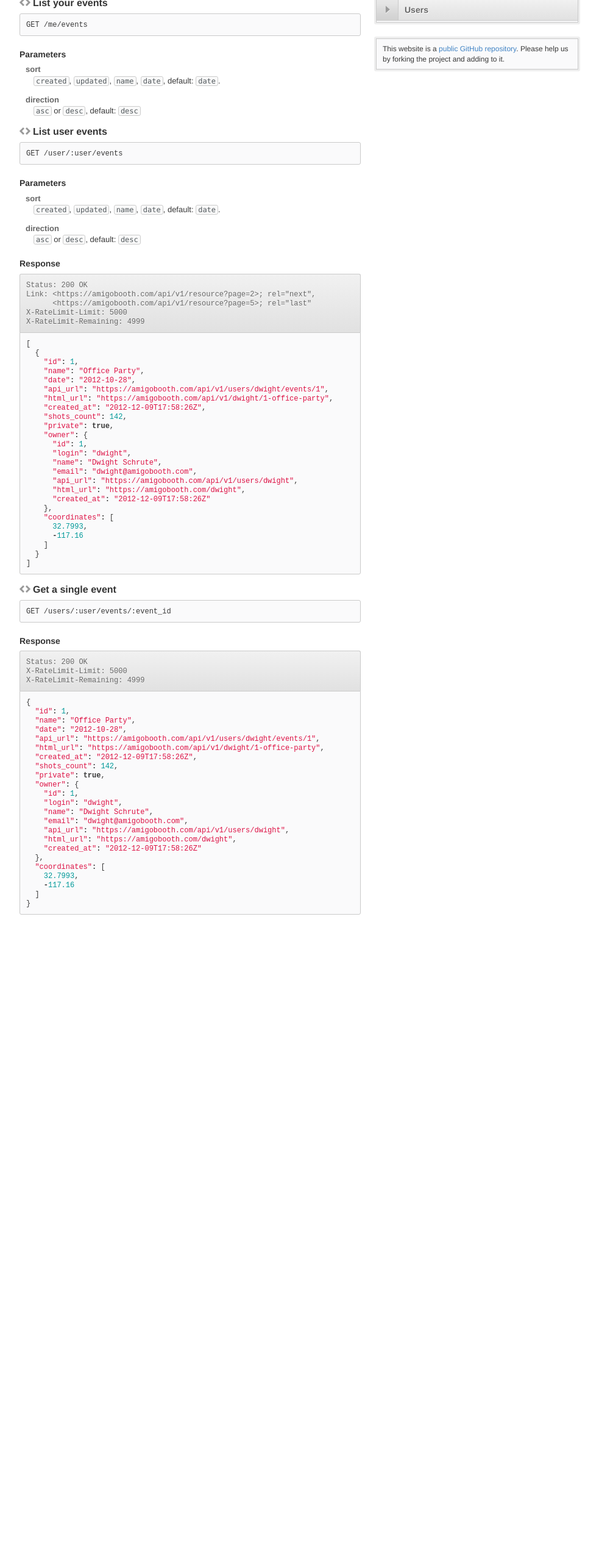
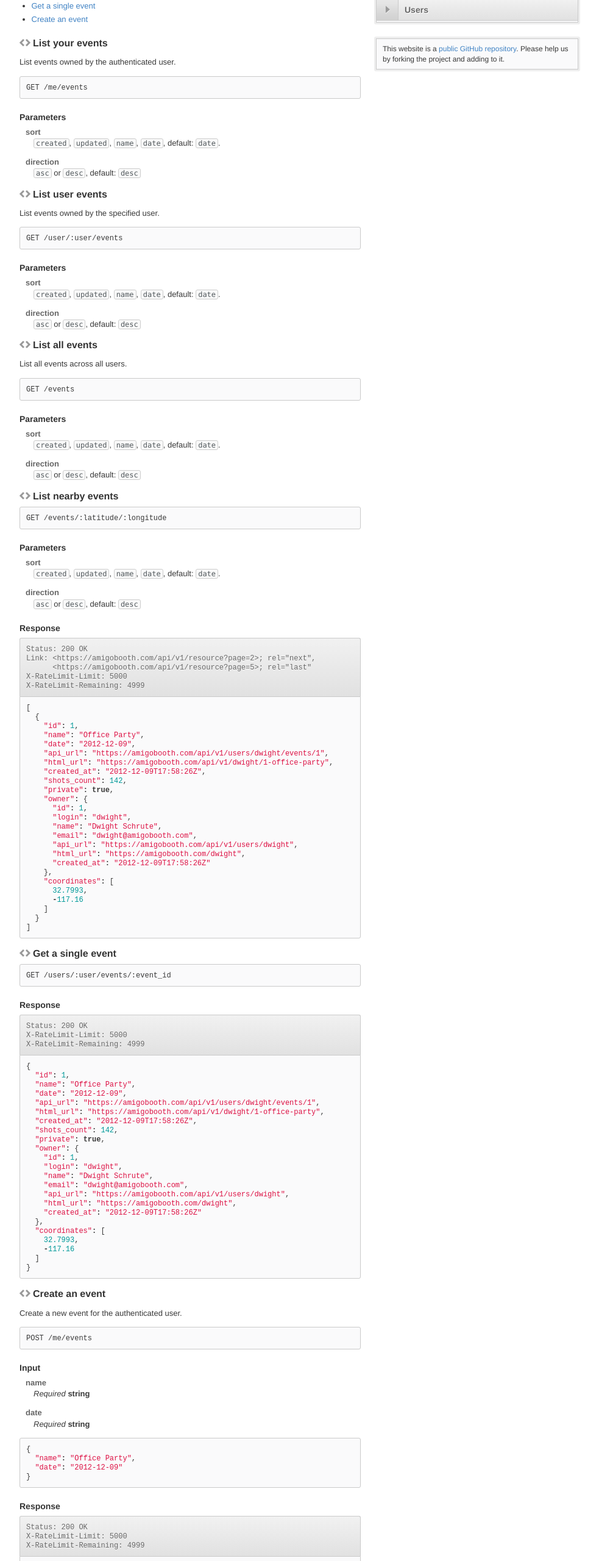
Before and after one commit to amigobooth/developer.amigobooth.com, a plain HTML site: page v1/events/index.html in a window 1280 px wide. Shown: the part 240-2800 px from the top of the page at 61% size, without its empty margins (148-1131 px from the left). Before the commit the page ends 1760 px from the top, so only its background shows below. Drawn offline with Linux system fonts and the light colour scheme.

Commit message:
Add some event API docs

```diff
--- a/v1/events/index.html
+++ b/v1/events/index.html
@@ -34,8 +34,13 @@
 <ul id="markdown-toc">
 <li><a href="#list-your-events">List your events</a></li>
   <li><a href="#list-user-events">List user events</a></li>
+  <li><a href="#list-all-events">List all events</a></li>
+  <li><a href="#list-nearby-events">List nearby events</a></li>
   <li><a href="#get-a-single-event">Get a single event</a></li>
+  <li><a href="#create-an-event">Create an event</a></li>
 </ul><h2 id="list-your-events">List your events</h2>
+
+<p>List events owned by the authenticated user.</p>
 
 <pre><code>GET /me/events
 </code></pre>
@@ -52,10 +57,44 @@
 </dd>
 </dl><h2 id="list-user-events">List user events</h2>
 
+<p>List events owned by the specified user.</p>
+
 <pre><code>GET /user/:user/events
 </code></pre>
 
 <h3 id="parameters-1">Parameters</h3>
+
+<dl>
+<dt>sort</dt>
+  <dd>
+<code>created</code>, <code>updated</code>, <code>name</code>, <code>date</code>, default: <code>date</code>.</dd>
+  <dt>direction</dt>
+  <dd>
+<code>asc</code> or <code>desc</code>, default: <code>desc</code>
+</dd>
+</dl><h2 id="list-all-events">List all events</h2>
+
+<p>List all events across all users.</p>
+
+<pre><code>GET /events
+</code></pre>
+
+<h3 id="parameters-2">Parameters</h3>
+
+<dl>
+<dt>sort</dt>
+  <dd>
+<code>created</code>, <code>updated</code>, <code>name</code>, <code>date</code>, default: <code>date</code>.</dd>
+  <dt>direction</dt>
+  <dd>
+<code>asc</code> or <code>desc</code>, default: <code>desc</code>
+</dd>
+</dl><h2 id="list-nearby-events">List nearby events</h2>
+
+<pre><code>GET /events/:latitude/:longitude
+</code></pre>
+
+<h3 id="parameters-3">Parameters</h3>
 
 <dl>
 <dt>sort</dt>
@@ -77,7 +116,7 @@ X-RateLimit-Remaining: 4999</code></pre>
   <span class="p">{</span>
     <span class="s2">"id"</span><span class="o">:</span> <span class="mi">1</span><span class="p">,</span>
     <span class="s2">"name"</span><span class="o">:</span> <span class="s2">"Office Party"</span><span class="p">,</span>
-    <span class="s2">"date"</span><span class="o">:</span> <span class="s2">"2012-10-28"</span><span class="p">,</span>
+    <span class="s2">"date"</span><span class="o">:</span> <span class="s2">"2012-12-09"</span><span class="p">,</span>
     <span class="s2">"api_url"</span><span class="o">:</span> <span class="s2">"https://amigobooth.com/api/v1/users/dwight/events/1"</span><span class="p">,</span>
     <span class="s2">"html_url"</span><span class="o">:</span> <span class="s2">"https://amigobooth.com/api/v1/dwight/1-office-party"</span><span class="p">,</span>
     <span class="s2">"created_at"</span><span class="o">:</span> <span class="s2">"2012-12-09T17:58:26Z"</span><span class="p">,</span>
@@ -113,7 +152,7 @@ X-RateLimit-Remaining: 4999</code></pre>
 <pre class="highlight"><code class="language-javascript"><span class="p">{</span>
   <span class="s2">"id"</span><span class="o">:</span> <span class="mi">1</span><span class="p">,</span>
   <span class="s2">"name"</span><span class="o">:</span> <span class="s2">"Office Party"</span><span class="p">,</span>
-  <span class="s2">"date"</span><span class="o">:</span> <span class="s2">"2012-10-28"</span><span class="p">,</span>
+  <span class="s2">"date"</span><span class="o">:</span> <span class="s2">"2012-12-09"</span><span class="p">,</span>
   <span class="s2">"api_url"</span><span class="o">:</span> <span class="s2">"https://amigobooth.com/api/v1/users/dwight/events/1"</span><span class="p">,</span>
   <span class="s2">"html_url"</span><span class="o">:</span> <span class="s2">"https://amigobooth.com/api/v1/dwight/1-office-party"</span><span class="p">,</span>
   <span class="s2">"created_at"</span><span class="o">:</span> <span class="s2">"2012-12-09T17:58:26Z"</span><span class="p">,</span>
@@ -132,6 +171,62 @@ X-RateLimit-Remaining: 4999</code></pre>
     <span class="mf">32.7993</span><span class="p">,</span>
     <span class="o">-</span><span class="mf">117.16</span>
   <span class="p">]</span>
+<span class="p">}</span></code></pre>
+
+<h2 id="create-an-event">Create an event</h2>
+
+<p>Create a new event for the authenticated user.</p>
+
+<pre><code>POST /me/events
+</code></pre>
+
+<h3 id="input">Input</h3>
+
+<dl>
+<dt>name</dt>
+  <dd>
+<em>Required</em> <strong>string</strong>
+</dd>
+  <dt>date</dt>
+  <dd>
+<em>Required</em> <strong>string</strong>
+</dd>
+</dl><pre class="highlight"><code class="language-javascript"><span class="p">{</span>
+  <span class="s2">"name"</span><span class="o">:</span> <span class="s2">"Office Party"</span><span class="p">,</span>
+  <span class="s2">"date"</span><span class="o">:</span> <span class="s2">"2012-12-09"</span>
+<span class="p">}</span></code></pre>
+
+<h3 id="response-2">Response</h3>
+
+<pre class="headers"><code>Status: 200 OK
+X-RateLimit-Limit: 5000
+X-RateLimit-Remaining: 4999</code></pre>
+
+<pre class="highlight"><code class="language-javascript"><span class="p">{</span>
+  <span class="s2">"id"</span><span class="o">:</span> <span class="mi">1</span><span class="p">,</span>
+  <span class="s2">"name"</span><span class="o">:</span> <span class="s2">"Office Party"</span><span class="p">,</span>
+  <span class="s2">"date"</span><span class="o">:</span> <span class="s2">"2012-12-09"</span><span class="p">,</span>
+  <span class="s2">"api_url"</span><span class="o">:</span> <span class="s2">"https://amigobooth.com/api/v1/users/dwight/events/1"</span><span class="p">,</span>
+  <span class="s2">"html_url"</span><span class="o">:</span> <span class="s2">"https://amigobooth.com/api/v1/dwight/1-office-party"</span><span class="p">,</span>
+  <span class="s2">"created_at"</span><span class="o">:</span> <span class="s2">"2012-12-09T17:58:26Z"</span><span class="p">,</span>
+  <span class="s2">"shots_count"</span><span class="o">:</span> <span class="mi">142</span><span class="p">,</span>
+  <span class="s2">"private"</span><span class="o">:</span> <span class="kc">true</span><span class="p">,</span>
+  <span class="s2">"owner"</span><span class="o">:</span> <span class="p">{</span>
+    <span class="s2">"id"</span><span class="o">:</span> <span class="mi">1</span><span class="p">,</span>
+    <span class="s2">"login"</span><span class="o">:</span> <span class="s2">"dwight"</span><span class="p">,</span>
+    <span class="s2">"name"</span><span class="o">:</span> <span class="s2">"Dwight Schrute"</span><span class="p">,</span>
+    <span class="s2">"email"</span><span class="o">:</span> <span class="s2">"dwight@amigobooth.com"</span><span class="p">,</span>
+    <span class="s2">"api_url"</span><span class="o">:</span> <span class="s2">"https://amigobooth.com/api/v1/users/dwight"</span><span class="p">,</span>
+    <span class="s2">"html_url"</span><span class="o">:</span> <span class="s2">"https://amigobooth.com/dwight"</span><span class="p">,</span>
+    <span class="s2">"created_at"</span><span class="o">:</span> <span class="s2">"2012-12-09T17:58:26Z"</span>
+  <span class="p">},</span>
+  <span class="s2">"coordinates"</span><span class="o">:</span> <span class="p">[</span>
+    <span class="mf">32.7993</span><span class="p">,</span>
+    <span class="o">-</span><span class="mf">117.16</span>
+  <span class="p">],</span>
+  <span class="s2">"password"</span><span class="o">:</span> <span class="s2">"dundermiflin"</span><span class="p">,</span>
+  <span class="s2">"editing_preset"</span><span class="o">:</span> <span class="s2">"none"</span><span class="p">,</span>
+  <span class="s2">"facebook_album_id"</span><span class="o">:</span> <span class="s2">"903973659337539"</span>
 <span class="p">}</span></code></pre>
     </div>
 
```
